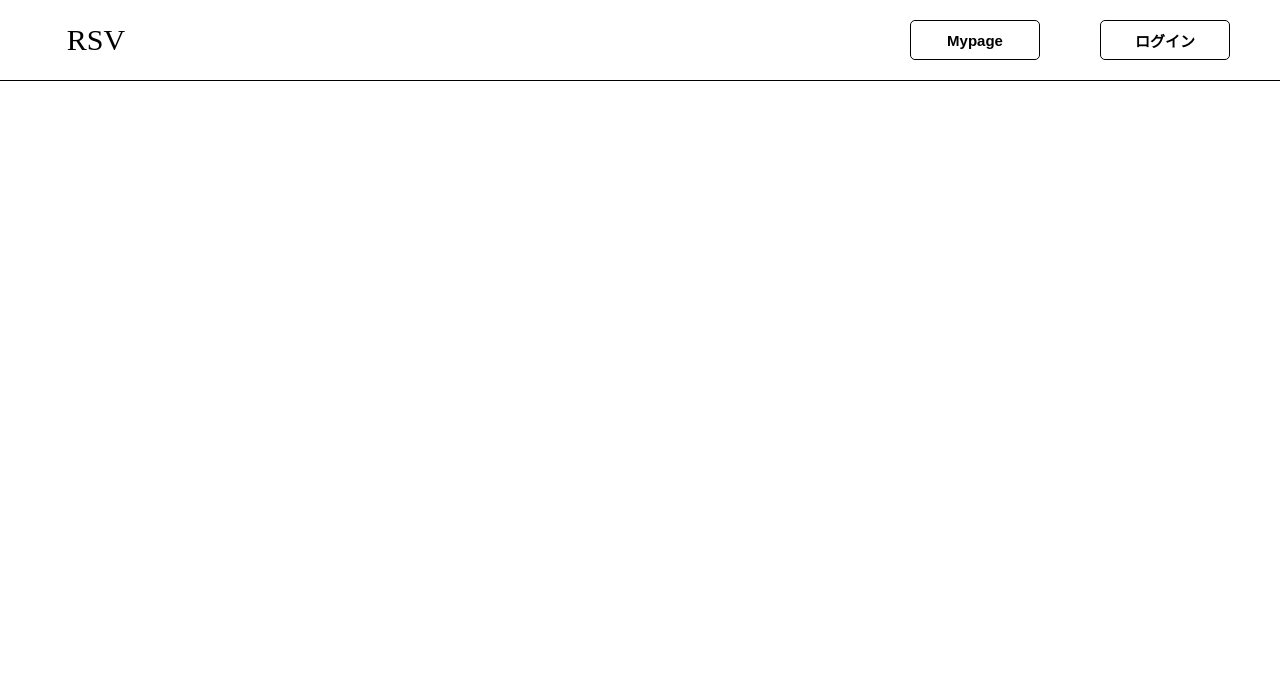
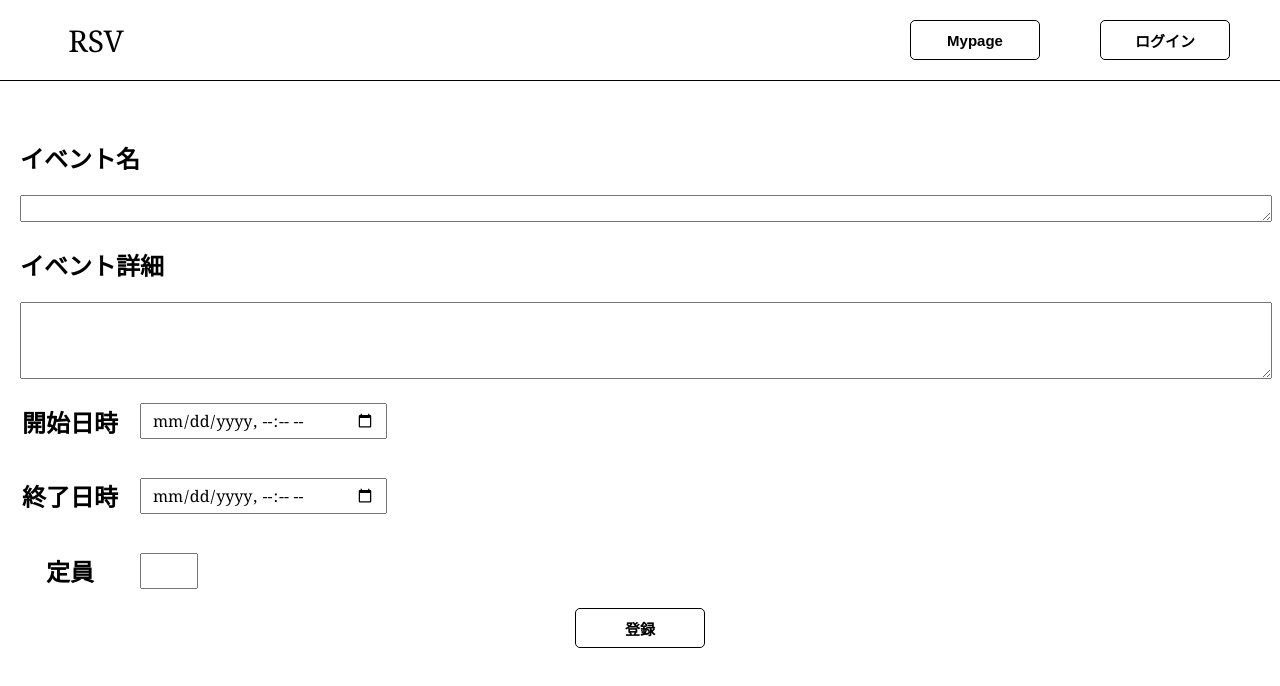
Before and after one commit to daisuketakakuwa/rsv-system, a React (Vite) app: page /create-event in a window 1280 px wide. Shown: the top 686 px of the page. Built offline with nearby package versions, Linux system fonts and the light colour scheme.

Commit message:
implement create-event page

```diff
--- a/index.html
+++ b/index.html
@@ -15,6 +15,12 @@
     body {
       margin: 0;
     }
+    body,
+    input,
+    textarea {
+      font-family: Georgia, 'Times New Roman', Times, serif;
+      font-size: 16px;
+    }
     #root {
       position: relative;
       width: 100vw;
--- a/src/App.tsx
+++ b/src/App.tsx
@@ -1,6 +1,7 @@
 import { BrowserRouter, Route, Routes } from 'react-router-dom';
 import Layout from './components/Layout/Layout';
 import AdminPage from './pages/Admin/AdminPage';
+import CreateEventPage from './pages/CreateEvent/CreateEvent';
 import TopPage from './pages/Top/TopPage';
 
 const App = () => {
@@ -11,6 +12,7 @@ const App = () => {
           <Routes>
             <Route path="/" element={<TopPage />} />
             <Route path="/admin" element={<AdminPage />} />
+            <Route path="/create-event" element={<CreateEventPage />} />
           </Routes>
         </Layout>
       </BrowserRouter>
--- /dev/null
+++ b/src/pages/CreateEvent/CreateEvent.tsx
@@ -0,0 +1,73 @@
+import SlideButton from '@/components/SlideButton/SlideButton';
+import { useState } from 'react';
+
+const CreateEventPage = () => {
+  const [eventName, setEventName] = useState('');
+  const [eventDetail, setEventDetail] = useState('');
+  const [startDatetime, setStartDatetime] = useState('');
+  const [endDatetime, setEndDatetime] = useState('');
+  const [capacity, setCapacity] = useState('');
+
+  return (
+    <div style={{ padding: '20px' }}>
+      <h2>イベント名</h2>
+      <textarea
+        onChange={(e) => setEventName(e.target.value)}
+        style={{
+          minWidth: '100%',
+          maxWidth: '100%',
+          height: '25px',
+          minHeight: '25px',
+          maxHeight: '80px',
+          padding: '0px 5px',
+        }}
+      />
+      <h2>イベント詳細</h2>
+      <textarea
+        onChange={(e) => setEventDetail(e.target.value)}
+        style={{
+          minWidth: '100%',
+          maxWidth: '100%',
+          height: '75px',
+          minHeight: '75px',
+          maxHeight: '200px',
+          padding: '0px 5px',
+        }}
+      />
+      <div style={{ display: 'flex', alignItems: 'center' }}>
+        <h2 style={{ width: '100px', textAlign: 'center', marginRight: '20px' }}>開始日時</h2>
+        <input
+          type="datetime-local"
+          onChange={(e) => setStartDatetime(e.target.value)}
+          style={{ display: 'block', height: '32px', padding: '0px 10px' }}
+        />
+      </div>
+      <div style={{ display: 'flex', alignItems: 'center' }}>
+        <h2 style={{ width: '100px', textAlign: 'center', marginRight: '20px' }}>終了日時</h2>
+        <input
+          type="datetime-local"
+          onChange={(e) => setEndDatetime(e.target.value)}
+          style={{ display: 'block', height: '32px', padding: '0px 10px' }}
+        />
+      </div>
+      <div style={{ display: 'flex', alignItems: 'center' }}>
+        <h2 style={{ width: '100px', textAlign: 'center', marginRight: '20px' }}>定員</h2>
+        <input
+          type="text"
+          onChange={(e) => setCapacity(e.target.value)}
+          style={{ width: '50px', height: '30px' }}
+        />
+      </div>
+      <div style={{ textAlign: 'center' }}>
+        <SlideButton
+          onClick={() => {
+            // axiosで POST /event をCallする
+          }}>
+          登録
+        </SlideButton>
+      </div>
+    </div>
+  );
+};
+
+export default CreateEventPage;
```
Also changed, not shown: 1 other file (tests, documents, lock files or other folders).
